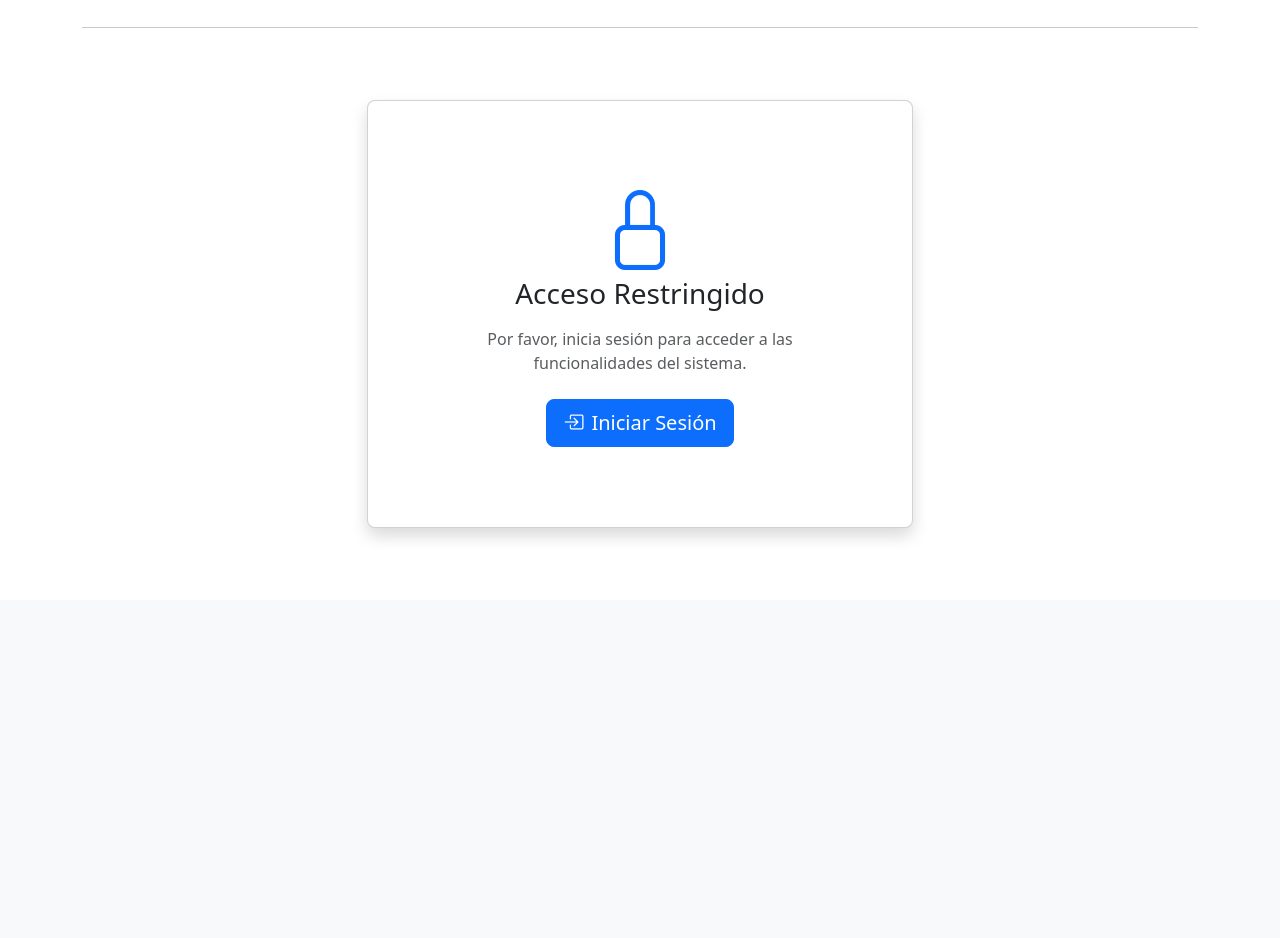
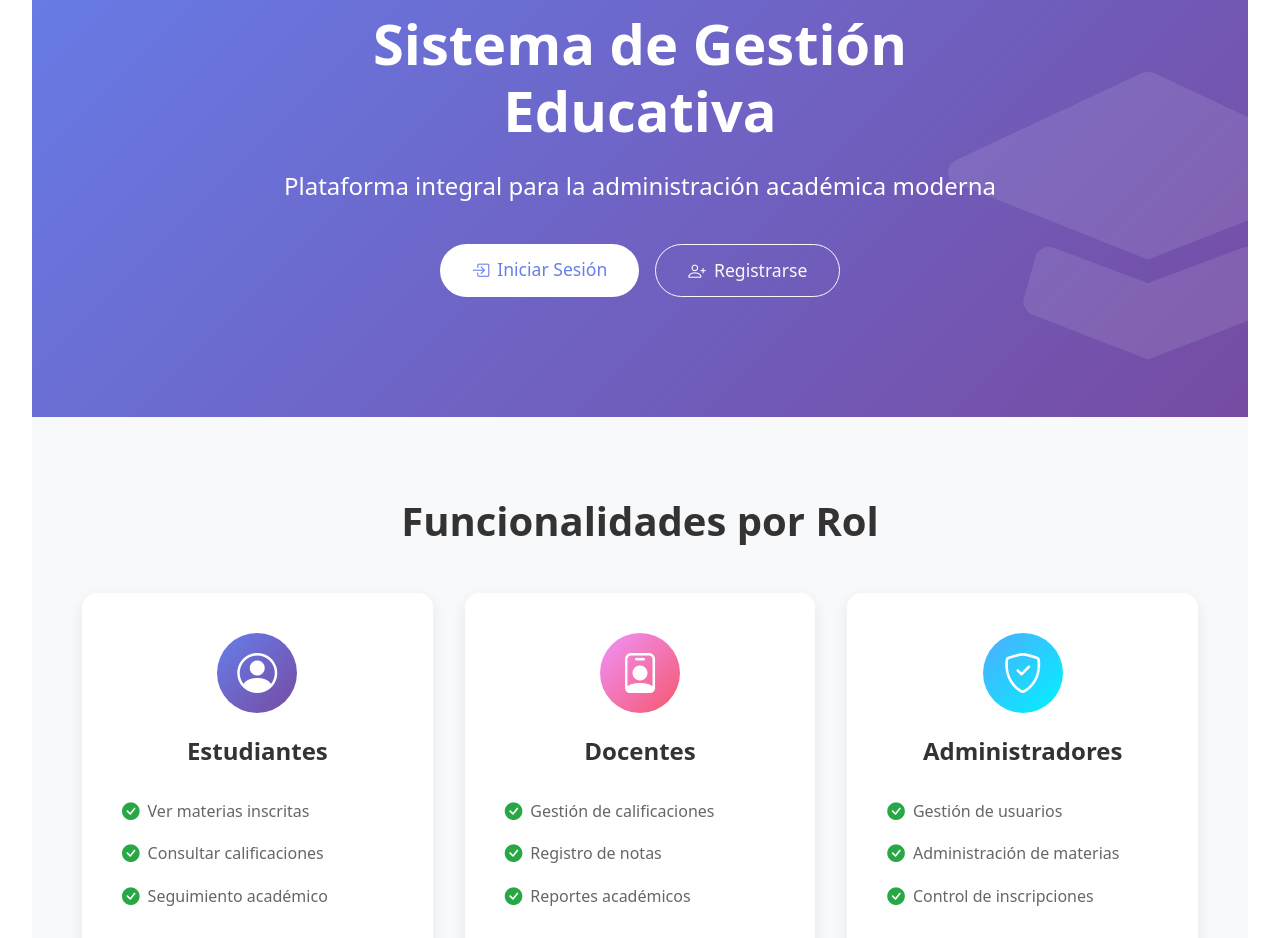
Before and after one commit to Chelinv/sofware_frontend, a React (Vite) app: page / in a window 1280 px wide. Shown: the part 200-1138 px from the top of the page. Before the commit the page ends 800 px from the top, so only its background shows below. Built offline with nearby package versions, Linux system fonts and the light colour scheme.

Commit message:
frontend 17

```diff
--- /dev/null
+++ b/src/pages/Home.css
@@ -0,0 +1,264 @@
+/* Home Page Styles */
+
+.home-container {
+    min-height: 100vh;
+    display: flex;
+    flex-direction: column;
+}
+
+/* Hero Section */
+.hero-section {
+    background: linear-gradient(135deg, #667eea 0%, #764ba2 100%);
+    color: white;
+    padding: 120px 20px;
+    text-align: center;
+    position: relative;
+    overflow: hidden;
+}
+
+.hero-content {
+    position: relative;
+    z-index: 2;
+    max-width: 800px;
+    margin: 0 auto;
+}
+
+.hero-title {
+    font-size: 3.5rem;
+    font-weight: 700;
+    margin-bottom: 1.5rem;
+    animation: fadeInUp 0.8s ease-out;
+}
+
+.hero-subtitle {
+    font-size: 1.5rem;
+    margin-bottom: 2.5rem;
+    opacity: 0.95;
+    animation: fadeInUp 0.8s ease-out 0.2s both;
+}
+
+.hero-buttons {
+    display: flex;
+    gap: 1rem;
+    justify-content: center;
+    flex-wrap: wrap;
+    animation: fadeInUp 0.8s ease-out 0.4s both;
+}
+
+.hero-buttons .btn {
+    padding: 12px 32px;
+    font-size: 1.1rem;
+    border-radius: 50px;
+    transition: all 0.3s ease;
+}
+
+.hero-buttons .btn-primary {
+    background: white;
+    color: #667eea;
+    border: none;
+}
+
+.hero-buttons .btn-primary:hover {
+    transform: translateY(-2px);
+    box-shadow: 0 10px 20px rgba(0, 0, 0, 0.2);
+}
+
+.hero-buttons .btn-outline-light:hover {
+    background: rgba(255, 255, 255, 0.2);
+    transform: translateY(-2px);
+}
+
+.hero-decoration {
+    position: absolute;
+    right: -100px;
+    bottom: -100px;
+    font-size: 400px;
+    opacity: 0.1;
+    z-index: 1;
+}
+
+/* Features Section */
+.features-section {
+    padding: 80px 20px;
+    background: #f8f9fa;
+}
+
+.section-title {
+    text-align: center;
+    font-size: 2.5rem;
+    font-weight: 700;
+    margin-bottom: 3rem;
+    color: #333;
+}
+
+.features-grid {
+    display: grid;
+    grid-template-columns: repeat(auto-fit, minmax(300px, 1fr));
+    gap: 2rem;
+    max-width: 1200px;
+    margin: 0 auto;
+}
+
+.feature-card {
+    background: white;
+    border-radius: 15px;
+    padding: 2.5rem;
+    text-align: center;
+    box-shadow: 0 5px 15px rgba(0, 0, 0, 0.08);
+    transition: all 0.3s ease;
+    animation: fadeInUp 0.6s ease-out both;
+}
+
+.feature-card:nth-child(1) {
+    animation-delay: 0.1s;
+}
+
+.feature-card:nth-child(2) {
+    animation-delay: 0.2s;
+}
+
+.feature-card:nth-child(3) {
+    animation-delay: 0.3s;
+}
+
+.feature-card:hover {
+    transform: translateY(-10px);
+    box-shadow: 0 15px 30px rgba(0, 0, 0, 0.15);
+}
+
+.feature-icon {
+    width: 80px;
+    height: 80px;
+    border-radius: 50%;
+    display: flex;
+    align-items: center;
+    justify-content: center;
+    margin: 0 auto 1.5rem;
+    font-size: 2.5rem;
+    color: white;
+}
+
+.feature-icon.student {
+    background: linear-gradient(135deg, #667eea 0%, #764ba2 100%);
+}
+
+.feature-icon.teacher {
+    background: linear-gradient(135deg, #f093fb 0%, #f5576c 100%);
+}
+
+.feature-icon.admin {
+    background: linear-gradient(135deg, #4facfe 0%, #00f2fe 100%);
+}
+
+.feature-card h3 {
+    font-size: 1.5rem;
+    font-weight: 600;
+    margin-bottom: 1.5rem;
+    color: #333;
+}
+
+.feature-list {
+    list-style: none;
+    padding: 0;
+    text-align: left;
+}
+
+.feature-list li {
+    padding: 0.5rem 0;
+    color: #666;
+    display: flex;
+    align-items: center;
+    gap: 0.5rem;
+}
+
+.feature-list i {
+    color: #28a745;
+    font-size: 1.1rem;
+}
+
+/* CTA Section */
+.cta-section {
+    background: linear-gradient(135deg, #667eea 0%, #764ba2 100%);
+    color: white;
+    padding: 80px 20px;
+    text-align: center;
+}
+
+.cta-content h2 {
+    font-size: 2.5rem;
+    font-weight: 700;
+    margin-bottom: 1rem;
+}
+
+.cta-content p {
+    font-size: 1.2rem;
+    margin-bottom: 2rem;
+    opacity: 0.9;
+}
+
+.cta-content .btn {
+    padding: 12px 40px;
+    font-size: 1.1rem;
+    border-radius: 50px;
+    transition: all 0.3s ease;
+}
+
+.cta-content .btn:hover {
+    transform: translateY(-2px);
+    box-shadow: 0 10px 20px rgba(0, 0, 0, 0.2);
+}
+
+/* Footer */
+.home-footer {
+    background: #2d3748;
+    color: white;
+    padding: 2rem 0;
+    text-align: center;
+    margin-top: auto;
+}
+
+/* Animations */
+@keyframes fadeInUp {
+    from {
+        opacity: 0;
+        transform: translateY(30px);
+    }
+
+    to {
+        opacity: 1;
+        transform: translateY(0);
+    }
+}
+
+/* Responsive */
+@media (max-width: 768px) {
+    .hero-title {
+        font-size: 2.5rem;
+    }
+
+    .hero-subtitle {
+        font-size: 1.2rem;
+    }
+
+    .hero-buttons {
+        flex-direction: column;
+        align-items: center;
+    }
+
+    .hero-buttons .btn {
+        width: 100%;
+        max-width: 300px;
+    }
+
+    .section-title {
+        font-size: 2rem;
+    }
+
+    .features-grid {
+        grid-template-columns: 1fr;
+    }
+
+    .cta-content h2 {
+        font-size: 2rem;
+    }
+}
--- a/src/pages/Home.jsx
+++ b/src/pages/Home.jsx
@@ -1,8 +1,12 @@
-import { Link } from 'react-router-dom';
+import { Link } from "react-router-dom";
+import "./Home.css";
 
 const Home = () => {
-    const isAuthenticated = !!localStorage.getItem('token');
+    const currentUser = JSON.parse(localStorage.getItem("currentUser"));
+    const isAuthenticated = !!currentUser;
 
+    // Si el usuario está autenticado, mostrar dashboard con módulos
+    if (isAuthenticated) {
         const modules = [
             {
                 title: 'Usuarios',
@@ -56,26 +60,6 @@ const Home = () => {
                     </div>
                 </div>
 
-            {!isAuthenticated ? (
-                <div className="row justify-content-center">
-                    <div className="col-md-6 text-center">
-                        <div className="card shadow">
-                            <div className="card-body p-5">
-                                <i className="bi bi-lock display-1 text-primary mb-4"></i>
-                                <h3 className="mb-3">Acceso Restringido</h3>
-                                <p className="text-muted mb-4">
-                                    Por favor, inicia sesión para acceder a las funcionalidades del sistema.
-                                </p>
-                                <Link to="/login" className="btn btn-primary btn-lg">
-                                    <i className="bi bi-box-arrow-in-right me-2"></i>
-                                    Iniciar Sesión
-                                </Link>
-                            </div>
-                        </div>
-                    </div>
-                </div>
-            ) : (
-                <>
                 <div className="row mb-4">
                     <div className="col-12">
                         <h2 className="mb-4">
@@ -123,8 +107,106 @@ const Home = () => {
                         </div>
                     </div>
                 </div>
-                </>
-            )}
+            </div>
+        );
+    }
+
+    // Si no está autenticado, mostrar landing page pública
+    return (
+        <div className="home-container">
+            {/* Hero Section */}
+            <section className="hero-section">
+                <div className="hero-content">
+                    <h1 className="hero-title">
+                        Sistema de Gestión Educativa
+                    </h1>
+                    <p className="hero-subtitle">
+                        Plataforma integral para la administración académica moderna
+                    </p>
+                    <div className="hero-buttons">
+                        <Link to="/login" className="btn btn-primary btn-lg">
+                            <i className="bi bi-box-arrow-in-right me-2"></i>
+                            Iniciar Sesión
+                        </Link>
+                        <Link to="/register" className="btn btn-outline-light btn-lg">
+                            <i className="bi bi-person-plus me-2"></i>
+                            Registrarse
+                        </Link>
+                    </div>
+                </div>
+                <div className="hero-decoration">
+                    <i className="bi bi-mortarboard-fill"></i>
+                </div>
+            </section>
+
+            {/* Features Section */}
+            <section className="features-section">
+                <div className="container">
+                    <h2 className="section-title">Funcionalidades por Rol</h2>
+                    <div className="features-grid">
+                        {/* Estudiantes */}
+                        <div className="feature-card">
+                            <div className="feature-icon student">
+                                <i className="bi bi-person-circle"></i>
+                            </div>
+                            <h3>Estudiantes</h3>
+                            <ul className="feature-list">
+                                <li><i className="bi bi-check-circle-fill"></i> Ver materias inscritas</li>
+                                <li><i className="bi bi-check-circle-fill"></i> Consultar calificaciones</li>
+                                <li><i className="bi bi-check-circle-fill"></i> Seguimiento académico</li>
+                            </ul>
+                        </div>
+
+                        {/* Docentes */}
+                        <div className="feature-card">
+                            <div className="feature-icon teacher">
+                                <i className="bi bi-person-badge"></i>
+                            </div>
+                            <h3>Docentes</h3>
+                            <ul className="feature-list">
+                                <li><i className="bi bi-check-circle-fill"></i> Gestión de calificaciones</li>
+                                <li><i className="bi bi-check-circle-fill"></i> Registro de notas</li>
+                                <li><i className="bi bi-check-circle-fill"></i> Reportes académicos</li>
+                            </ul>
+                        </div>
+
+                        {/* Administradores */}
+                        <div className="feature-card">
+                            <div className="feature-icon admin">
+                                <i className="bi bi-shield-check"></i>
+                            </div>
+                            <h3>Administradores</h3>
+                            <ul className="feature-list">
+                                <li><i className="bi bi-check-circle-fill"></i> Gestión de usuarios</li>
+                                <li><i className="bi bi-check-circle-fill"></i> Administración de materias</li>
+                                <li><i className="bi bi-check-circle-fill"></i> Control de inscripciones</li>
+                            </ul>
+                        </div>
+                    </div>
+                </div>
+            </section>
+
+            {/* CTA Section */}
+            <section className="cta-section">
+                <div className="cta-content">
+                    <h2>¿Listo para comenzar?</h2>
+                    <p>Inicia sesión para acceder a todas las funcionalidades del sistema</p>
+                    <Link to="/login" className="btn btn-light btn-lg">
+                        <i className="bi bi-arrow-right-circle me-2"></i>
+                        Acceder al Sistema
+                    </Link>
+                </div>
+            </section>
+
+            {/* Footer */}
+            <footer className="home-footer">
+                <div className="container">
+                    <p className="mb-0">
+                        <i className="bi bi-mortarboard me-2"></i>
+                        Sistema de Gestión Educativa &copy; 2026
+                    </p>
+                </div>
+            </footer>
         </div>
     );
 };
```
Lines whose indentation alone changed are shown as unchanged.
